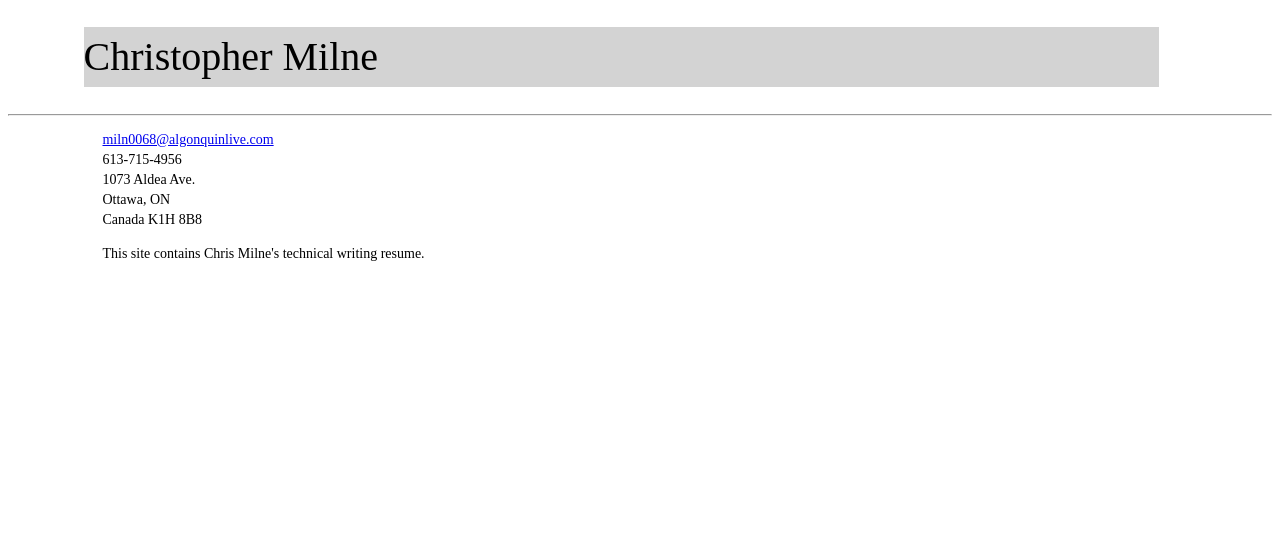
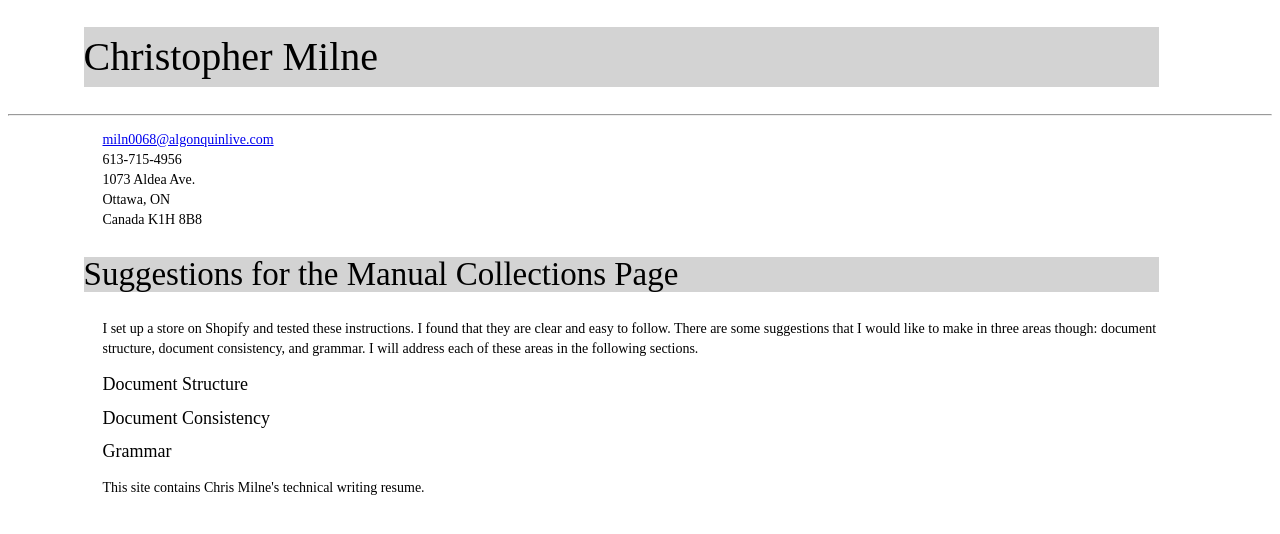
Before and after one commit to chris-milne/chris-milne.github.io, a Jekyll site: the page built from index.html, in a window 1280 px wide. Shown: the top 534 px of the page. Built offline with Jekyll 4.4.1, drawn with Linux system fonts in a browser that asks for light colours.

Commit message:
Update index.html

```diff
--- a/index.html
+++ b/index.html
@@ -12,5 +12,10 @@ title: Chris Milne - Technical Writer
 Ottawa, ON<br />
 Canada
 K1H 8B8</p>
+	<h2>Suggestions for the Manual Collections Page</h2>
+	<p>I set up a store on Shopify and tested these instructions. I found that they are clear and easy to follow. There are some suggestions that I would like to make in three areas though: document structure, document consistency, and grammar. I will address each of these areas in the following sections.</p>
+	<h3>Document Structure</h3>
+	<h3>Document Consistency</h3>
+	<h3>Grammar</h3>
 	<p>This site contains Chris Milne's technical writing resume.</p>
 </div><!-- /.blurb -->
```
